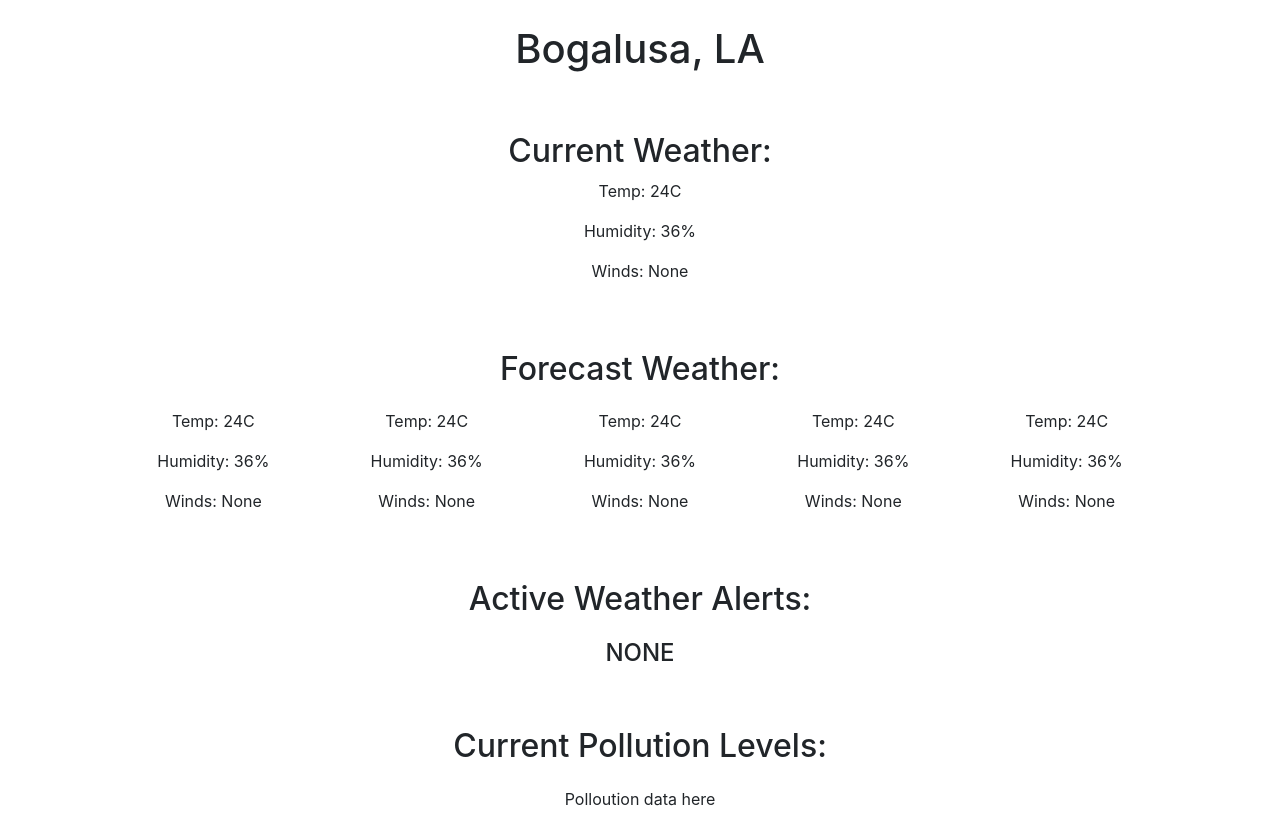
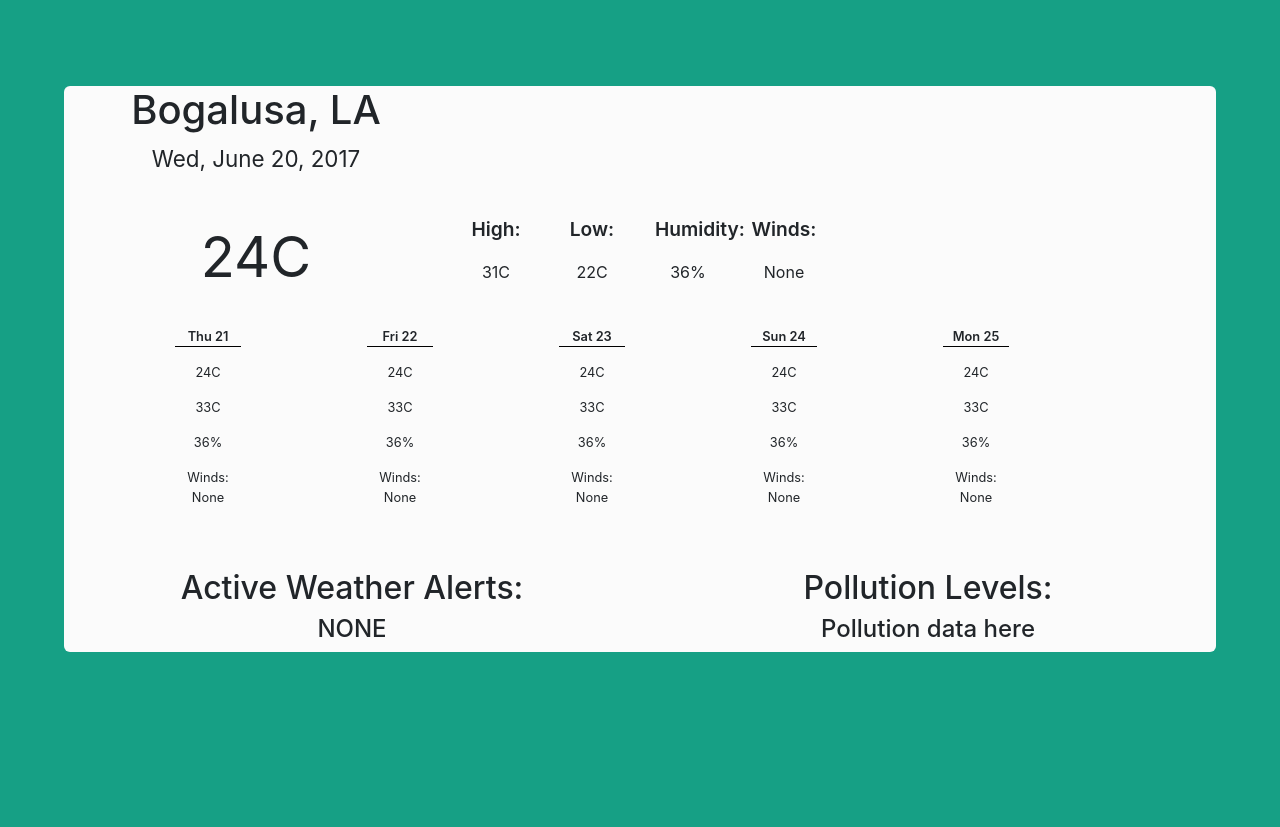
Before and after one commit to JordanWCotton/WxTell, an Angular app: page / in a window 1280 px wide. After the commit the page ends 800 px from the top, so only its background shows below. Built offline with nearby package versions, Linux system fonts and the light colour scheme.

Commit message:
Updated app layout and styling

```diff
--- a/src/app/land-screen/land-screen.component.css
+++ b/src/app/land-screen/land-screen.component.css
@@ -1,12 +1,31 @@
 /* Desktop styling */
+.container-fluid {
+    background-color: #FBFBFB;
+    border-radius: 6px;
+}
+
 #city-hdr {
     margin-top: 2%;
     text-align: center;
     font-size: 1.4em;
 }
-#curr-wx {
-    margin-top: 4%;
+
+.curr-wx {
+    margin-top: 2%;
     text-align: center;
+}
+
+#curr-temp {
+    font-size: 3.5em;
+}
+
+.curr-details {
+    font-weight: 600;
+    font-size: 1.2em;
+}
+
+#forecast-row {
+    font-size: 0.8em;
 }
 
 .sect-header {
@@ -18,3 +37,20 @@
     margin-top: 1%;
     text-align: center;
 }
+
+.sub-day {
+    font-weight: 600;
+    border-bottom: 1px solid black;
+}
+
+@media only screen and (max-width: 750px) {
+/* Mobile styles */
+
+#forecast-row {
+    margin-top: 8%;
+}
+
+#addt-data {
+    margin-top: 6%;
+}
+}
--- a/src/app/land-screen/land-screen.component.html
+++ b/src/app/land-screen/land-screen.component.html
@@ -1,67 +1,76 @@
 <div class="container-fluid">
   <header class="row" id="city-hdr">
-    <div class="col-md-4 offset-4">
+    <div class="col-md-4">
       <h1>Bogalusa, LA</h1>
+      <p>Wed, June 20, 2017</p>
     </div>
   </header>
   <div class="row">
-    <div class="col-md-6 offset-3" id="curr-wx">
-      <h2>Current Weather:</h2>
-      <p>Temp: 24C</p>
-      <p>Humidity: 36%</p>
+    <div class="col-md-4 curr-wx">
+      <p id="curr-temp">24C</p>
+    </div>
+    <div class="col-md-1 curr-wx">
+      <p><span class="curr-details">High:</span></p>
+      <p>31C</p>
+    </div>
+    <div class="col-md-1 curr-wx">
+      <p><span class="curr-details">Low:</span></p>
+      <p>22C</p>
+    </div>
+    <div class="col-md-1 curr-wx">
+      <p><span class="curr-details">Humidity:</span></p>
+      <p>36%</p>
+    </div>
+    <div class="col-md-1 curr-wx">
+      <p><span class="curr-details">Winds:</span></p>
+      <p>None</p>
+    </div>
+  </div>
+  <div class="row" id="forecast-row">
+    <div class="col-md-1 offset-md-1 sub-sect">
+      <p class="sub-day">Thu 21</p>
+      <p>24C</p>
+      <p>33C</p>
+      <p>36%</p>
+      <p>Winds: None</p>
+    </div>
+    <div class="col-md-1 offset-md-1 sub-sect">
+      <p class="sub-day">Fri 22</p>
+      <p>24C</p>
+      <p>33C</p>
+      <p>36%</p>
+      <p>Winds: None</p>
+    </div>
+    <div class="col-md-1 offset-md-1 sub-sect">
+      <p class="sub-day">Sat 23</p>
+      <p>24C</p>
+      <p>33C</p>
+      <p>36%</p>
+      <p>Winds: None</p>
+    </div>
+    <div class="col-md-1 offset-md-1 sub-sect">
+      <p class="sub-day">Sun 24</p>
+      <p>24C</p>
+      <p>33C</p>
+      <p>36%</p>
+      <p>Winds: None</p>
+    </div>
+    <div class="col-md-1 offset-md-1 sub-sect">
+      <p class="sub-day">Mon 25</p>
+      <p>24C</p>
+      <p>33C</p>
+      <p>36%</p>
       <p>Winds: None</p>
     </div>
   </div>
-  <div class="row">
-    <div class="col-md-6 offset-3 sect-header">
-      <h2>Forecast Weather:</h2>
-    </div>
-  </div>
-  <div class="row">
-    <div class="col-md-2 offset-md-1 sub-sect">
-      <p>Temp: 24C</p>
-      <p>Humidity: 36%</p>
-      <p>Winds: None</p>
-    </div>
-    <div class="col-md-2 sub-sect">
-      <p>Temp: 24C</p>
-      <p>Humidity: 36%</p>
-      <p>Winds: None</p>
-    </div>
-    <div class="col-md-2 sub-sect">
-      <p>Temp: 24C</p>
-      <p>Humidity: 36%</p>
-      <p>Winds: None</p>
-    </div>
-    <div class="col-md-2 sub-sect">
-      <p>Temp: 24C</p>
-      <p>Humidity: 36%</p>
-      <p>Winds: None</p>
-    </div>
-    <div class="col-md-2 sub-sect">
-      <p>Temp: 24C</p>
-      <p>Humidity: 36%</p>
-      <p>Winds: None</p>
-    </div>
-  </div>
-  <div class="row">
-    <div class="col-md-6 offset-3 sect-header">
+  <div class="row" id="addt-data">
+    <div class="col-md-6 sect-header">
       <h2>Active Weather Alerts:</h2>
-    </div>
-  </div>
-  <div class="row">
-    <div class="col-md-4 offset-4 sub-sect" id="wx-alerts">
       <h4>NONE</h4>
     </div>
-  </div>
-  <div class="row">
-    <div class="col-md-6 offset-3 sect-header">
-      <h2>Current Pollution Levels:</h2>
-    </div>
-  </div>
-  <div class="row">
-    <div class="col-md-4 offset-4 sub-sect" id="pollution-data">
-      <p>Polloution data here</p>
+    <div class="col-md-6 sect-header">
+      <h2>Pollution Levels:</h2>
+      <h4>Pollution data here</h4>
     </div>
   </div>
 </div>
--- a/src/styles.css
+++ b/src/styles.css
@@ -1,3 +1,8 @@
 /* You can add global styles to this file, and also import other style files */
 @import "../node_modules/bootstrap/dist/css/bootstrap.min.css";
 @import url('https://fonts.googleapis.com/css?family=Playfair+Display');
+
+body {
+    background-color: #16a085;
+    padding: 5%;
+}
```
